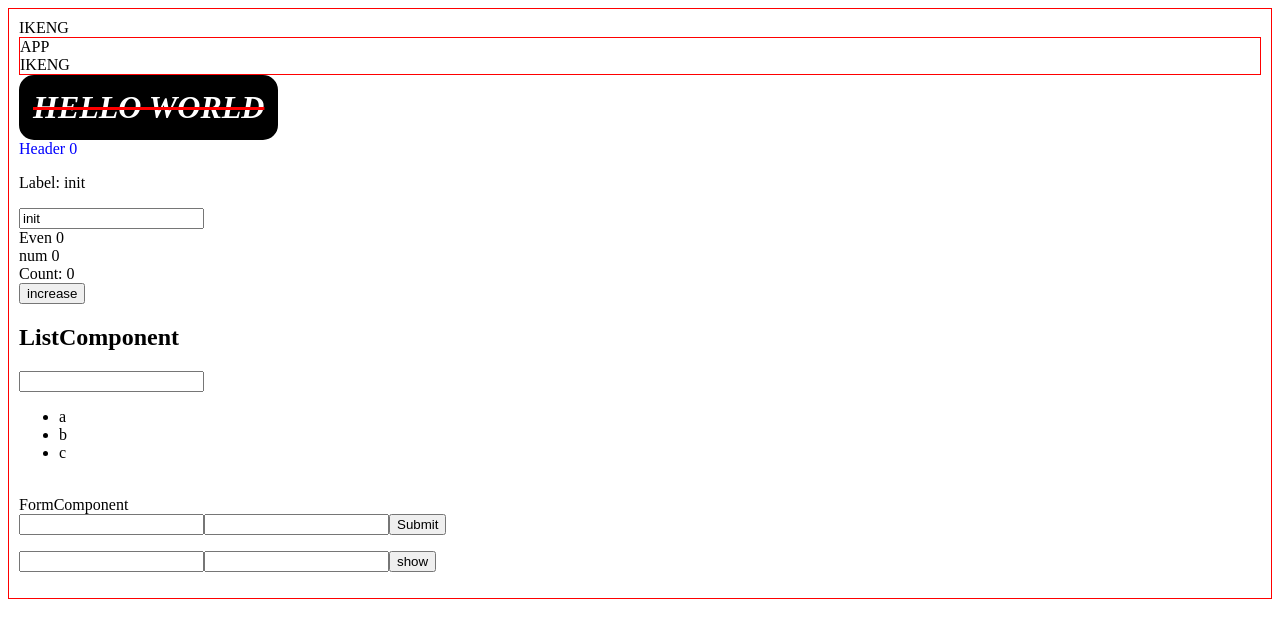
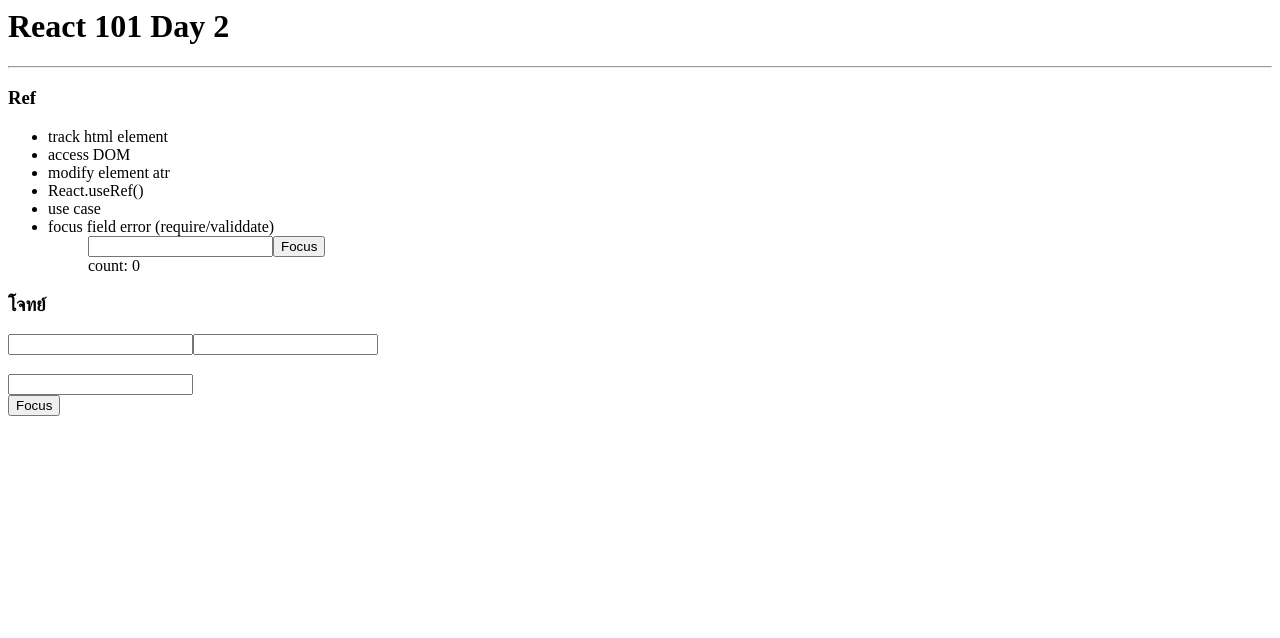
Before and after one commit to k0nji/react-101, a React (Create React App) app: page / in a window 1280 px wide. Shown: the top 638 px of the page. Built offline with nearby package versions, Linux system fonts and the light colour scheme.

Commit message:
1 file modified, 1 added

```diff
--- /dev/null
+++ b/Day2.tsx
@@ -0,0 +1,112 @@
+import * as React from 'react';
+// topic
+// - ref
+// let count = 0;
+// forwardRef
+const Child = React.forwardRef<unknown, { label: string }>((props, ref) => {
+  const inputRef = React.useRef<HTMLInputElement>();
+  React.useImperativeHandle(
+    ref,
+    () => ({
+      focus: () => {
+        console.log('focus');
+        inputRef.current.focus();
+      },
+      setValue: (value) => {
+        console.log('set value');
+        inputRef.current.value = value;
+      },
+      getValue: (): string => {
+        return inputRef.current.value;
+      },
+    }),
+    []
+  );
+  return (
+    <div>
+      {/* <label ref={ref}>{props.label}</label>; */}
+      <input type="text" ref={inputRef} />
+    </div>
+  );
+});
+const Ref = () => {
+  const [value, setValue] = React.useState<string>('');
+  const count = React.useRef(0);
+  const inputRef = React.useRef<HTMLInputElement>();
+  const inputRef1 = React.useRef<HTMLInputElement>();
+  const inputRef2 = React.useRef<HTMLInputElement>();
+
+  const onFocus = () => {
+    inputRef.current.focus();
+  };
+
+  const onchangeH = (e) => {
+    if (e.target.value.length > 2) {
+      inputRef2.current.focus();
+    }
+  };
+
+  const onchangeF = (e) => {
+    if (e.target.value.length === 0) {
+      inputRef1.current.focus();
+    }
+  };
+  const inputRefs = React.useRef<HTMLInputElement>();
+  return (
+    <div>
+      <h3>Ref</h3>
+      <ul>
+        <li>track html element</li>
+        <li>access DOM</li>
+        <li>modify element atr</li>
+        <li>React.useRef()</li>
+        <li>use case</li>
+        <li>focus field error (require/validdate)</li>
+        <ul>
+          <input
+            ref={inputRef}
+            type="text"
+            value={value}
+            onChange={(e) => setValue(e.target.value)}
+          />
+          <button onClick={() => onFocus()}>Focus</button>
+          <div>count: {count.current}</div>
+        </ul>
+      </ul>
+      <h3>โจทย์</h3>
+      <div>
+        <input type="text" ref={inputRef1} onChange={(e) => onchangeH(e)} />
+        <input type="text" ref={inputRef2} onChange={(e) => onchangeF(e)} />
+      </div>
+      <h3></h3>
+      <div>
+        <Child ref={inputRefs} label="keng" />
+        <button
+          onClick={() => {
+            inputRefs.current.focus();
+            inputRefs.current.setValue('keng');
+            console.log('get ref', inputRefs.current.getValue());
+          }}
+        >
+          Focus
+        </button>
+      </div>
+    </div>
+  );
+};
+
+const Day2 = () => {
+  const count = React.useRef(0);
+  React.useEffect(() => {
+    count.current += 1;
+  }, []);
+
+  return (
+    <div>
+      <h1> React 101 Day 2</h1>
+      <hr />
+      <Ref />
+    </div>
+  );
+};
+export default Day2;
--- a/index.tsx
+++ b/index.tsx
@@ -3,12 +3,13 @@ import { StrictMode } from 'react';
 import { createRoot } from 'react-dom/client';
 
 import App from './App';
+import Day2 from './Day2';
 
 const rootElement = document.getElementById('root');
 const root = createRoot(rootElement);
 
 root.render(
   <StrictMode>
-    <App />
+    <Day2 />
   </StrictMode>
 );
```
